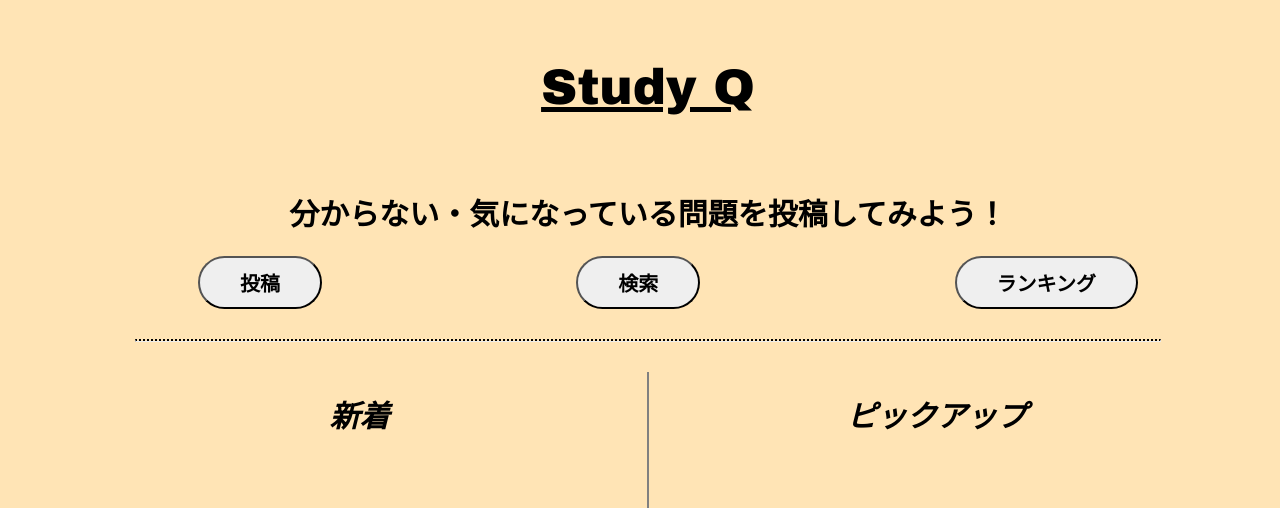
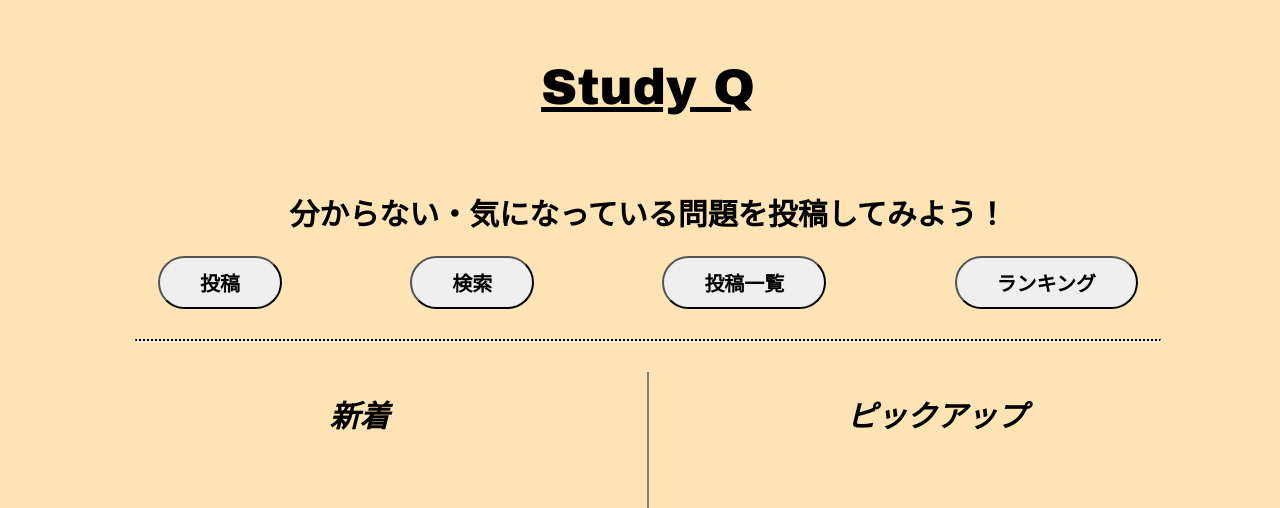
Before and after one commit to Yuta1004/2020DB, a PHP site: page / in a window 1280 px wide. Shown: the part 46-554 px from the top of the page. Run offline with PHP 8.4, Linux system fonts and the light colour scheme; the visitor is signed in with stand-in values (Sample User, id 1); data that the repository does not hold is empty.

Commit message:
[add] トップページに投稿一覧ページへ飛ぶボタンを追加

```diff
--- a/index.php
+++ b/index.php
@@ -28,9 +28,10 @@ $pickup_questions = $dbh->query($sql)->fetchAll();
     </header>
     <h1 class="title" onclick="javascript:window.location='/';return false;"><u>Study Q</u></h1>
     <h2 class="minititle" style="width: 100%;">分からない・気になっている問題を投稿してみよう！</h2>
-    <ul class="menubar" style="padding-left: 40px;">
+    <ul class="menubar">
         <li class="menubar"><button type="button" onclick="javascript:window.location='post.php';return false;">投稿</button></li>
         <li class="menubar"><button type="button" onclick="javascript:window.location='search.php';return false;">検索</button></li>
+        <li class="menubar"><button type="button" onclick="javascript:window.location='allview.php';return false;">投稿一覧</button></li>
         <li class="menubar"><button type="button" onclick="javascript:window.location='ranking.php';return false;">ランキング</button></li>
     </ul>
     <hr>
```
